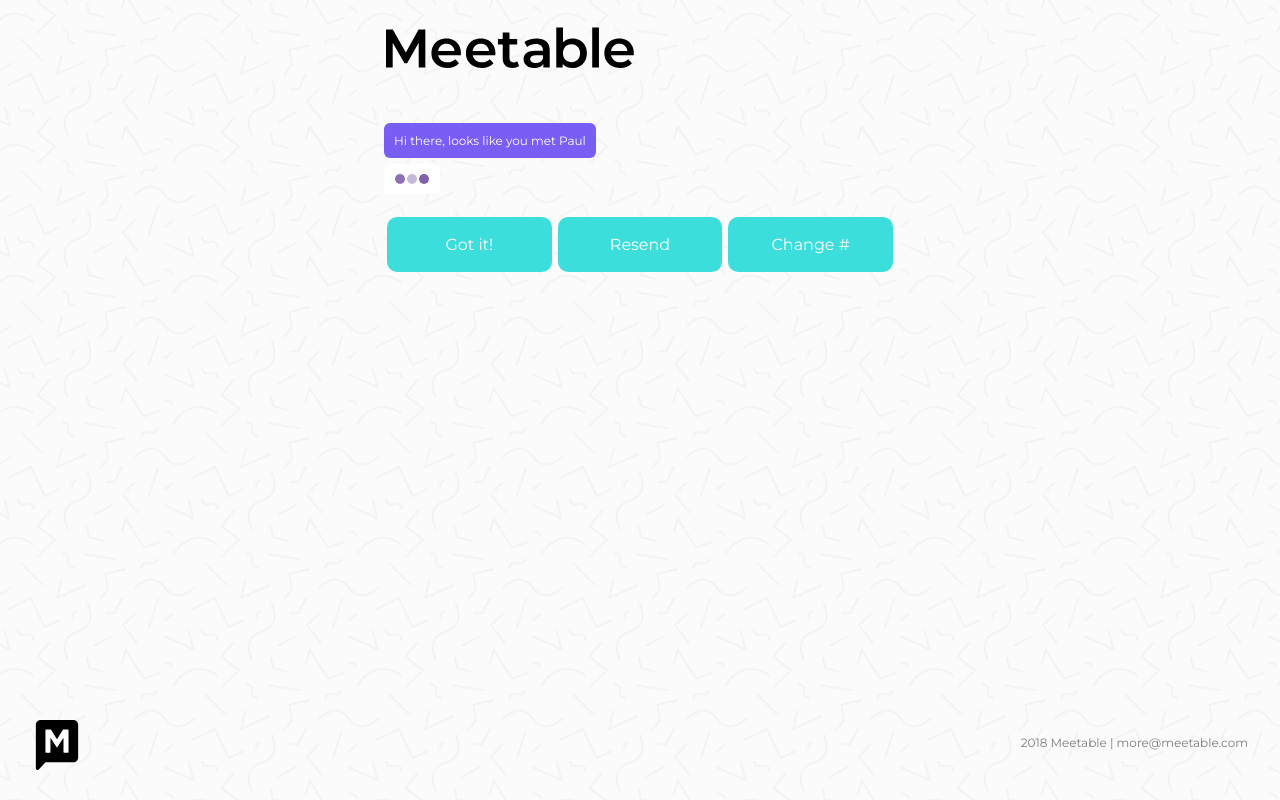
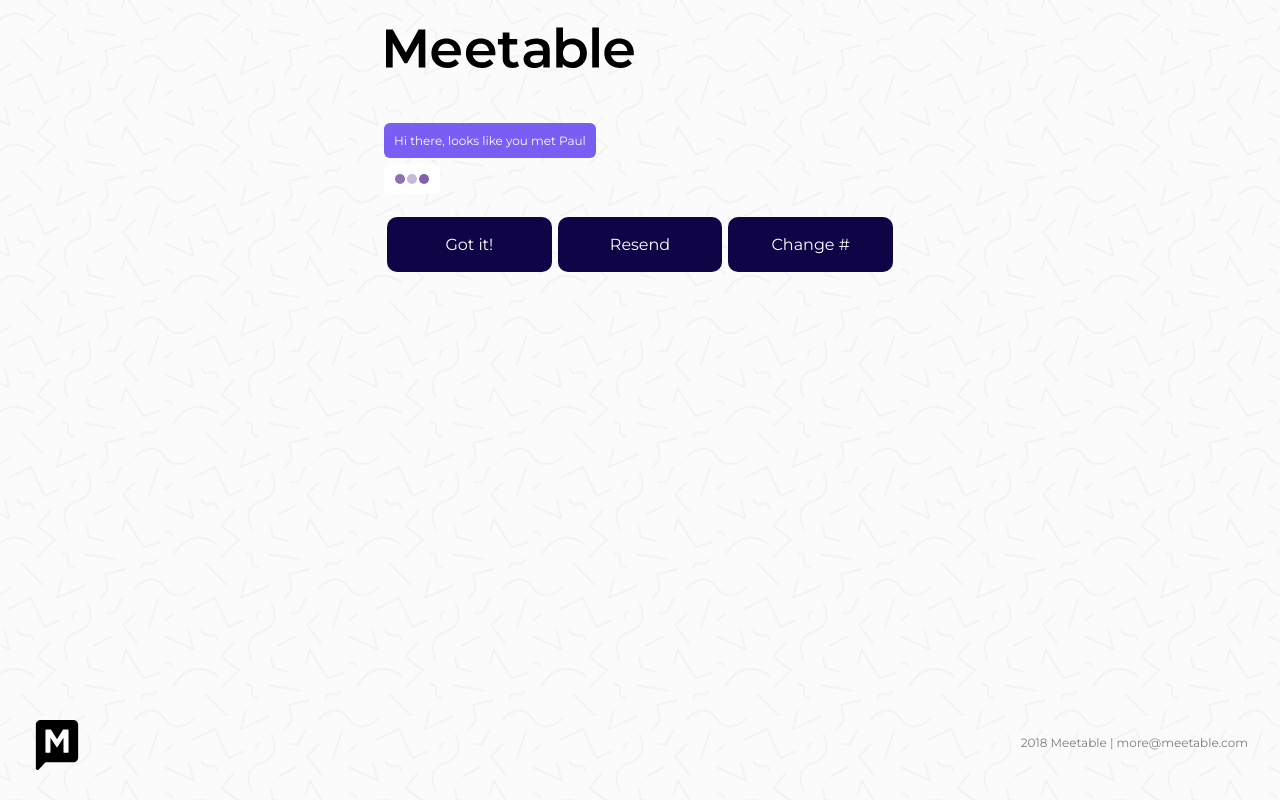
Before and after one commit to mrpaulmason/meetable-ui, a React (Create React App) app: page /map in a window 1280 px wide. Built offline with nearby package versions, Linux system fonts and the light colour scheme.

Commit message:
Changed the button colors

```diff
--- a/src/App.css
+++ b/src/App.css
@@ -573,7 +573,7 @@ a {
 .btn {
     padding: 18px 5px;
     width: 33%;
-    background-color: #3bdedb;
+    background-color: #0F0446;
     color: white;
     margin: 3px;
     text-align: center;
--- a/src/components/LandingPage.js
+++ b/src/components/LandingPage.js
@@ -101,7 +101,7 @@ handleCheckbox = () => {
           <p className="smallerText">By submitting your mobile number, you agree to our <br /> <a href="/termsofservice" id="terms-link" target="_blank">terms of service</a> and <a href="/privacypolicy" id="privacy-link" target="_blank">privacy policy.</a></p>
         </form>
 
-        <div className="btn-row hidden">
+        <div class="btn-row hidden">
           <a href="javascript: void(0);" className="btn">Got it!</a>
           <a href="javascript: void(0);" className="btn">Resend</a>
           <a href="javascript: void(0);" className="btn hidden">Change #</a>
```
